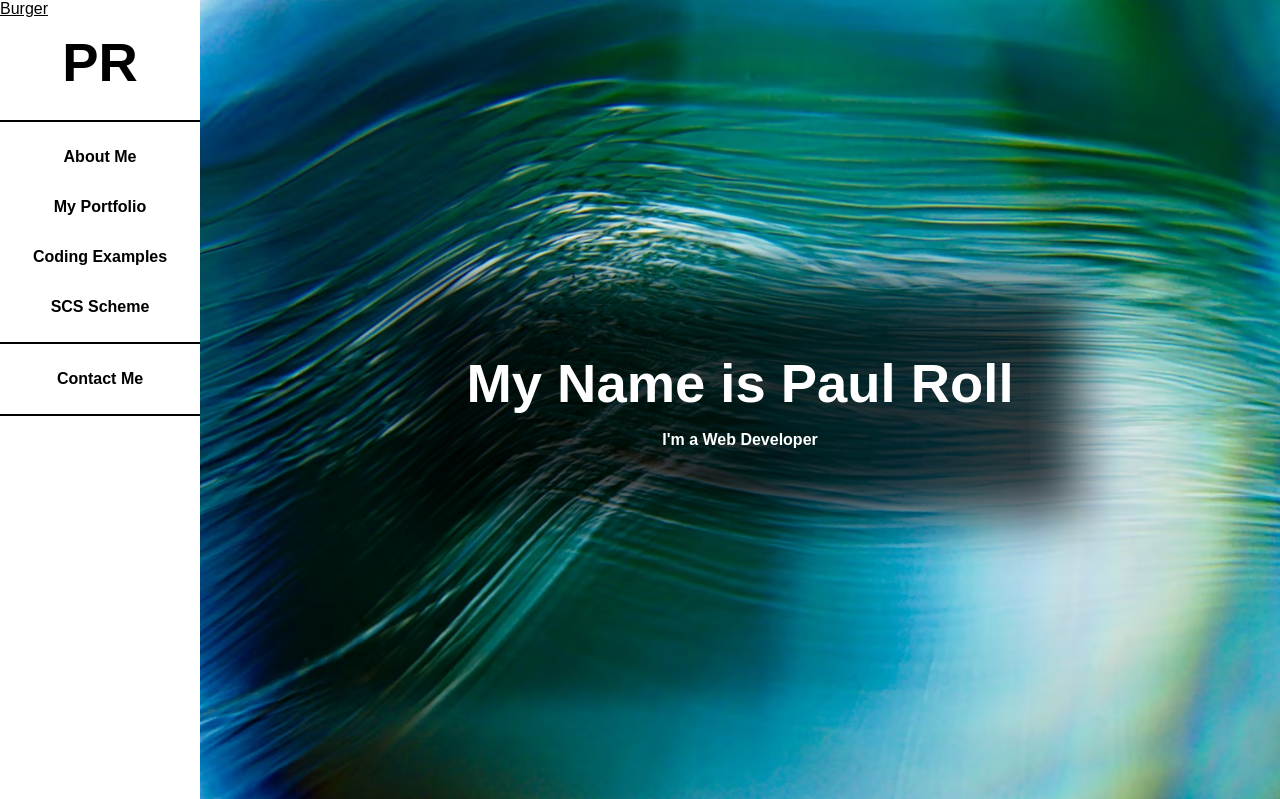
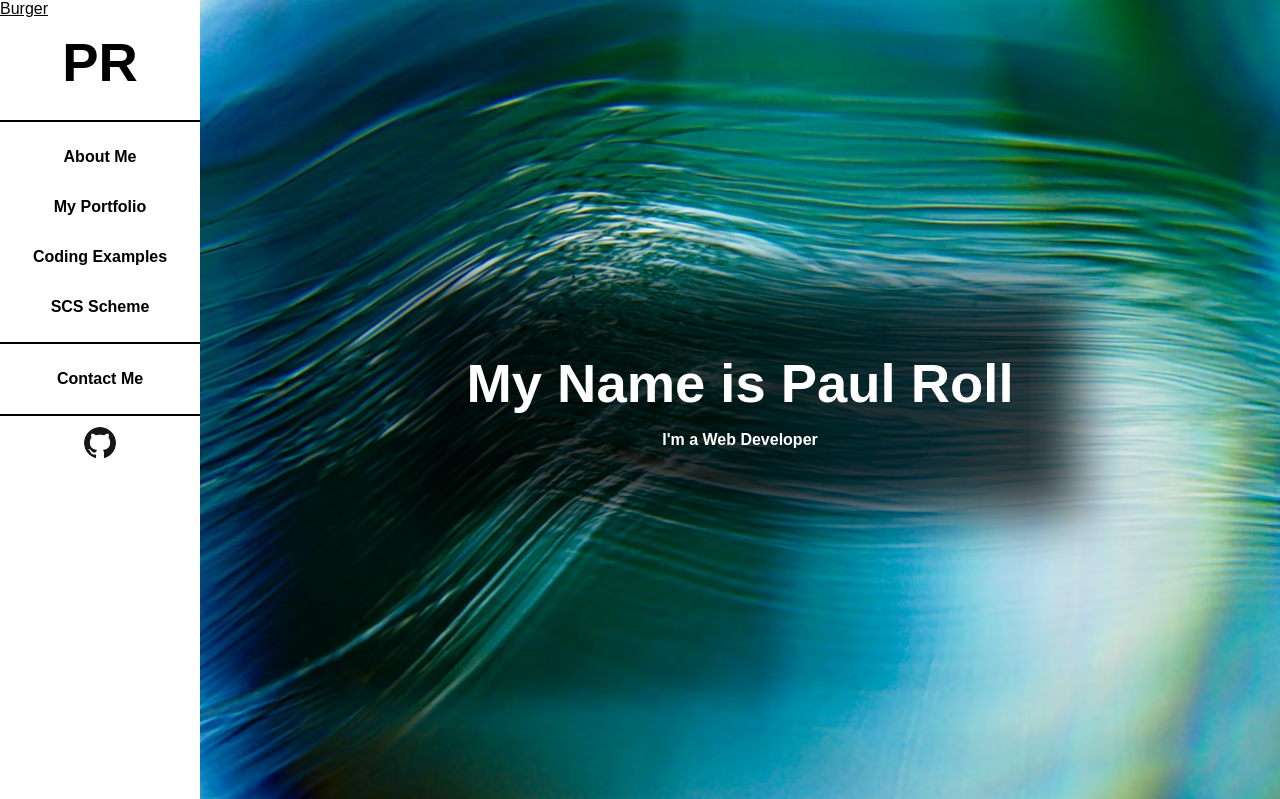
Before and after one commit to paul-roll/Portfolio, a PHP site: page / in a window 1280 px wide. Shown: the top 799 px of the page. Run offline with PHP 8.4, Linux system fonts and the light colour scheme.

Commit message:
added github link

```diff
--- a/css/stylesheet.css
+++ b/css/stylesheet.css
@@ -307,11 +307,23 @@ a {
 }
 
 /* line 40, ../../Users/paulr/Desktop/Netmatters/Portfolio/scss/2.base/_2.base.scss */
+a img {
+  border-radius: 50%;
+  border: 1px solid white;
+}
+
+/* line 44, ../../Users/paulr/Desktop/Netmatters/Portfolio/scss/2.base/_2.base.scss */
 a:hover {
   text-decoration: underline;
 }
 
-/* line 45, ../../Users/paulr/Desktop/Netmatters/Portfolio/scss/2.base/_2.base.scss */
+/* line 46, ../../Users/paulr/Desktop/Netmatters/Portfolio/scss/2.base/_2.base.scss */
+a:hover.github img {
+  background-color: white;
+  filter: invert(1);
+}
+
+/* line 53, ../../Users/paulr/Desktop/Netmatters/Portfolio/scss/2.base/_2.base.scss */
 .burger {
   position: absolute;
   top: 0;
@@ -319,7 +331,7 @@ a:hover {
   z-index: 1;
 }
 
-/* line 52, ../../Users/paulr/Desktop/Netmatters/Portfolio/scss/2.base/_2.base.scss */
+/* line 60, ../../Users/paulr/Desktop/Netmatters/Portfolio/scss/2.base/_2.base.scss */
 .sidebar {
   margin: 0;
   padding: 0;
@@ -329,7 +341,7 @@ a:hover {
   overflow: hidden;
 }
 
-/* line 59, ../../Users/paulr/Desktop/Netmatters/Portfolio/scss/2.base/_2.base.scss */
+/* line 67, ../../Users/paulr/Desktop/Netmatters/Portfolio/scss/2.base/_2.base.scss */
 .sidebar .flex-container {
   height: 100%;
   display: flex;
@@ -337,7 +349,7 @@ a:hover {
   align-items: center;
 }
 
-/* line 68, ../../Users/paulr/Desktop/Netmatters/Portfolio/scss/2.base/_2.base.scss */
+/* line 76, ../../Users/paulr/Desktop/Netmatters/Portfolio/scss/2.base/_2.base.scss */
 .banner {
   color: white;
   background-image: url(../img/banner.avif);
@@ -345,7 +357,7 @@ a:hover {
   text-align: center;
 }
 
-/* line 73, ../../Users/paulr/Desktop/Netmatters/Portfolio/scss/2.base/_2.base.scss */
+/* line 81, ../../Users/paulr/Desktop/Netmatters/Portfolio/scss/2.base/_2.base.scss */
 .banner .flex-container {
   height: 100vh;
   display: flex;
@@ -354,107 +366,107 @@ a:hover {
   align-items: center;
 }
 
-/* line 79, ../../Users/paulr/Desktop/Netmatters/Portfolio/scss/2.base/_2.base.scss */
+/* line 87, ../../Users/paulr/Desktop/Netmatters/Portfolio/scss/2.base/_2.base.scss */
 .banner .flex-container > div {
   background-color: rgba(0, 0, 0, 0.75);
   box-shadow: 0 0 50px 50px rgba(0, 0, 0, 0.75);
 }
 
-/* line 87, ../../Users/paulr/Desktop/Netmatters/Portfolio/scss/2.base/_2.base.scss */
+/* line 95, ../../Users/paulr/Desktop/Netmatters/Portfolio/scss/2.base/_2.base.scss */
 .test {
   background-color: #666;
 }
 
-/* line 91, ../../Users/paulr/Desktop/Netmatters/Portfolio/scss/2.base/_2.base.scss */
+/* line 99, ../../Users/paulr/Desktop/Netmatters/Portfolio/scss/2.base/_2.base.scss */
 .wrapper {
   padding: 15px;
   margin: 0 auto;
 }
 
 @media (min-width: 576px) {
-  /* line 91, ../../Users/paulr/Desktop/Netmatters/Portfolio/scss/2.base/_2.base.scss */
+  /* line 99, ../../Users/paulr/Desktop/Netmatters/Portfolio/scss/2.base/_2.base.scss */
   .wrapper {
     max-width: 362px;
   }
 }
 
 @media (min-width: 768px) {
-  /* line 91, ../../Users/paulr/Desktop/Netmatters/Portfolio/scss/2.base/_2.base.scss */
+  /* line 99, ../../Users/paulr/Desktop/Netmatters/Portfolio/scss/2.base/_2.base.scss */
   .wrapper {
     max-width: 550px;
   }
 }
 
 @media (min-width: 992px) {
-  /* line 91, ../../Users/paulr/Desktop/Netmatters/Portfolio/scss/2.base/_2.base.scss */
+  /* line 99, ../../Users/paulr/Desktop/Netmatters/Portfolio/scss/2.base/_2.base.scss */
   .wrapper {
     max-width: 770px;
   }
 }
 
 @media (min-width: 1200px) {
-  /* line 91, ../../Users/paulr/Desktop/Netmatters/Portfolio/scss/2.base/_2.base.scss */
+  /* line 99, ../../Users/paulr/Desktop/Netmatters/Portfolio/scss/2.base/_2.base.scss */
   .wrapper {
     max-width: 950px;
   }
 }
 
-/* line 108, ../../Users/paulr/Desktop/Netmatters/Portfolio/scss/2.base/_2.base.scss */
+/* line 116, ../../Users/paulr/Desktop/Netmatters/Portfolio/scss/2.base/_2.base.scss */
 .hidden {
   display: none;
 }
 
 @media (min-width: 576px) {
-  /* line 112, ../../Users/paulr/Desktop/Netmatters/Portfolio/scss/2.base/_2.base.scss */
+  /* line 120, ../../Users/paulr/Desktop/Netmatters/Portfolio/scss/2.base/_2.base.scss */
   .hide-xs {
     display: none;
   }
 }
 
 @media (min-width: 576px) {
-  /* line 117, ../../Users/paulr/Desktop/Netmatters/Portfolio/scss/2.base/_2.base.scss */
+  /* line 125, ../../Users/paulr/Desktop/Netmatters/Portfolio/scss/2.base/_2.base.scss */
   .show-xs {
     display: inherit;
   }
 }
 
 @media (min-width: 768px) {
-  /* line 123, ../../Users/paulr/Desktop/Netmatters/Portfolio/scss/2.base/_2.base.scss */
+  /* line 131, ../../Users/paulr/Desktop/Netmatters/Portfolio/scss/2.base/_2.base.scss */
   .hide-sm {
     display: none;
   }
 }
 
 @media (min-width: 768px) {
-  /* line 128, ../../Users/paulr/Desktop/Netmatters/Portfolio/scss/2.base/_2.base.scss */
+  /* line 136, ../../Users/paulr/Desktop/Netmatters/Portfolio/scss/2.base/_2.base.scss */
   .show-sm {
     display: inherit;
   }
 }
 
 @media (min-width: 992px) {
-  /* line 134, ../../Users/paulr/Desktop/Netmatters/Portfolio/scss/2.base/_2.base.scss */
+  /* line 142, ../../Users/paulr/Desktop/Netmatters/Portfolio/scss/2.base/_2.base.scss */
   .hide-md {
     display: none;
   }
 }
 
 @media (min-width: 992px) {
-  /* line 139, ../../Users/paulr/Desktop/Netmatters/Portfolio/scss/2.base/_2.base.scss */
+  /* line 147, ../../Users/paulr/Desktop/Netmatters/Portfolio/scss/2.base/_2.base.scss */
   .show-md {
     display: inherit;
   }
 }
 
 @media (min-width: 1200px) {
-  /* line 145, ../../Users/paulr/Desktop/Netmatters/Portfolio/scss/2.base/_2.base.scss */
+  /* line 153, ../../Users/paulr/Desktop/Netmatters/Portfolio/scss/2.base/_2.base.scss */
   .hide-lg {
     display: none;
   }
 }
 
 @media (min-width: 1200px) {
-  /* line 150, ../../Users/paulr/Desktop/Netmatters/Portfolio/scss/2.base/_2.base.scss */
+  /* line 158, ../../Users/paulr/Desktop/Netmatters/Portfolio/scss/2.base/_2.base.scss */
   .show-lg {
     display: inherit;
   }
--- a/index.html
+++ b/index.html
@@ -25,6 +25,7 @@
           <hr>
           <a href="#"><p>Contact Me</p></a>
           <hr>
+          <a class="github" href="https://github.com/paul-roll" target="_blank"><img src="img/GitHub-Mark-32px.png"></a>
         </div>
       </nav>
     </header>
--- a/scss/2.base/_2.base.scss
+++ b/scss/2.base/_2.base.scss
@@ -37,8 +37,16 @@ hr {
 a {
     text-decoration: none;
     color: black;
+    img {
+        border-radius: 50%;
+        border: 1px solid white;
+    }
     &:hover {
         text-decoration: underline;
+        &.github img {
+            background-color: white;
+            filter: invert(1);
+        }
     }
 }
 
```
Also changed, not shown: img/GitHub-Mark-32px.png (added), 1 other file.
